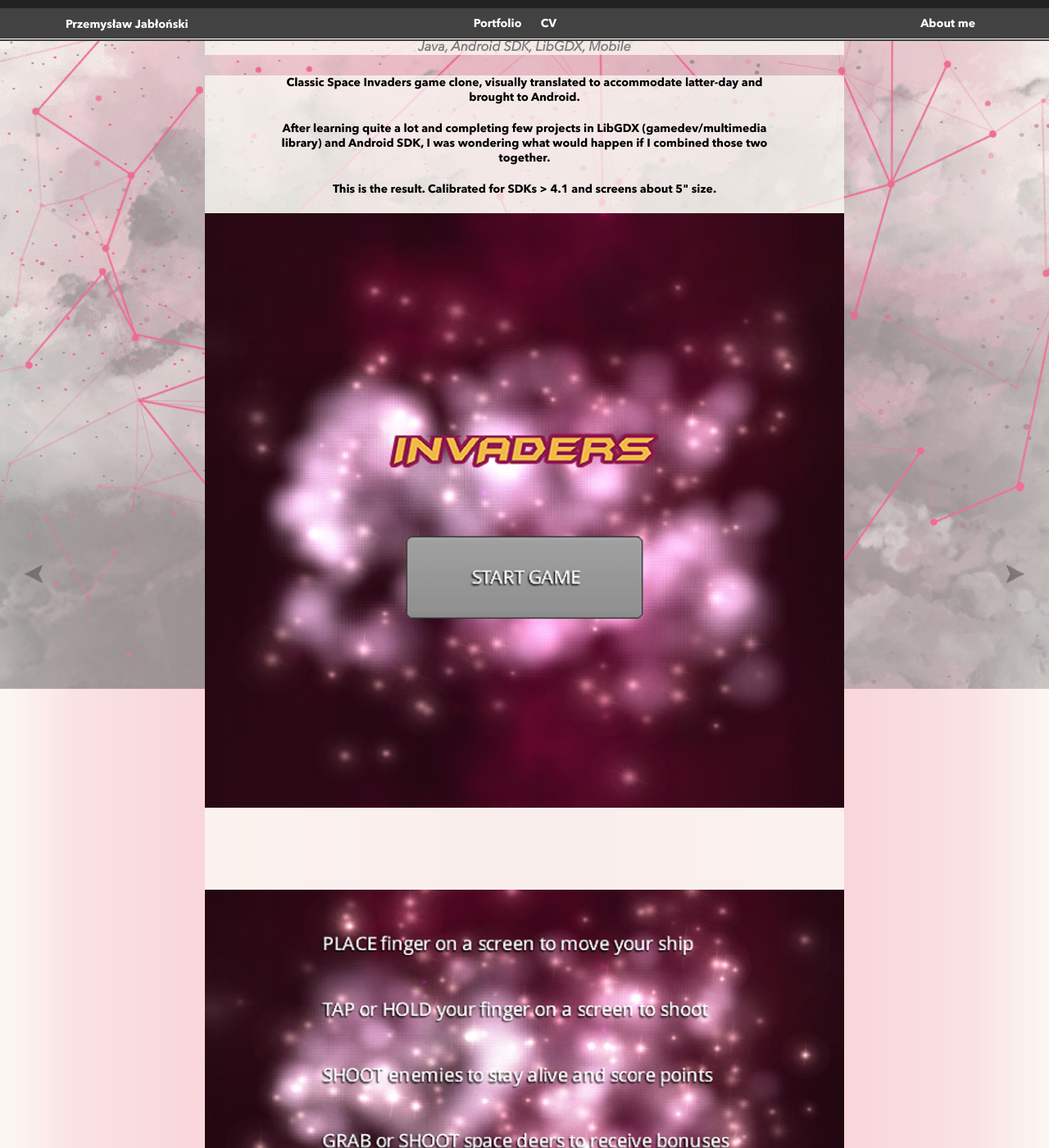
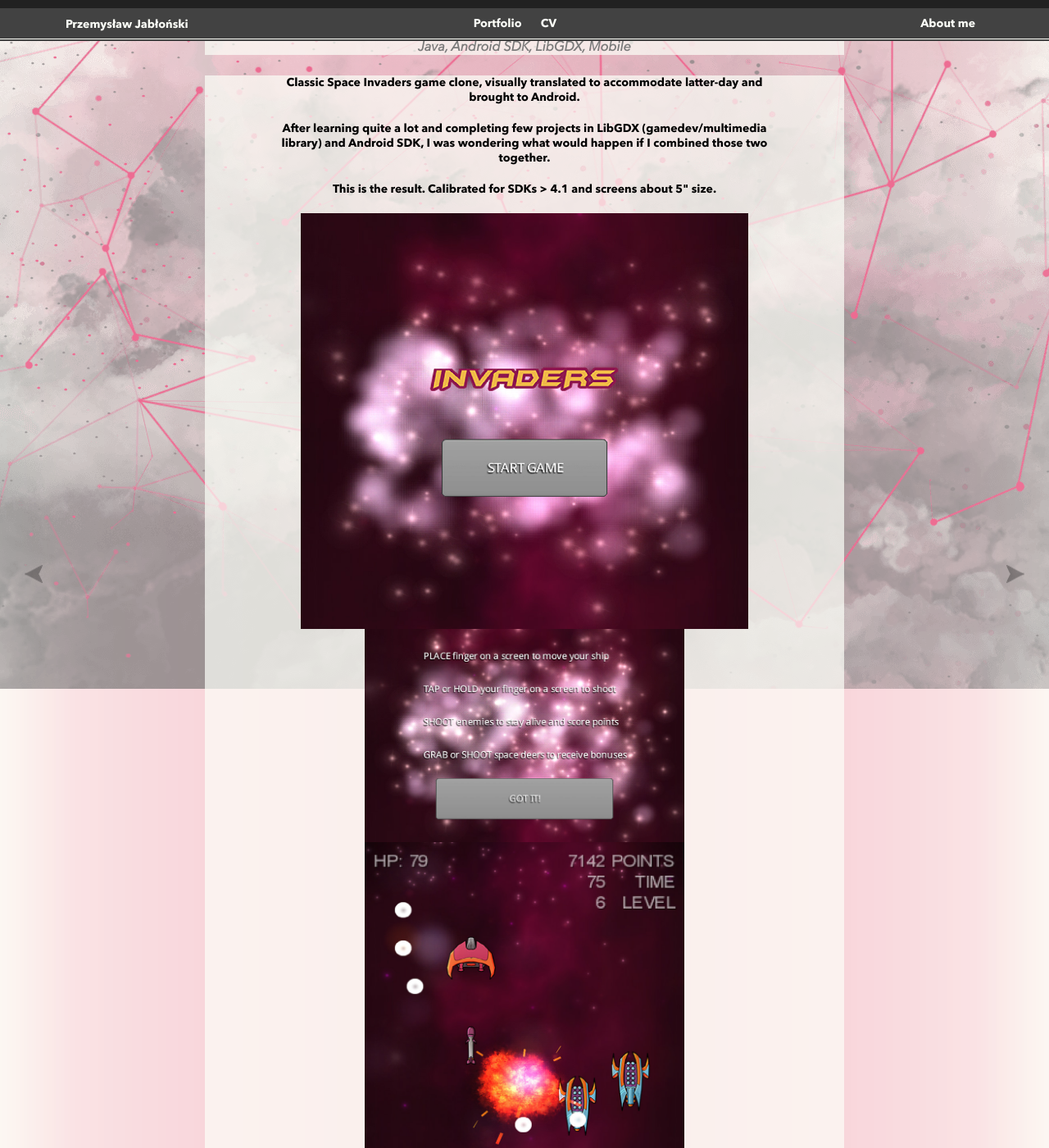
Before and after one commit to przemek-jablonski/sharaquss.github.io, a Jekyll site: the page built from _posts/2016-09-03-space-invaders.markdown, in a window 1280 px wide and 1400 px high, scrolled down 560 px. Shown: the whole window at 82% size. Built offline with Jekyll 4.4.1, drawn with Linux system fonts in a browser that asks for light colours.

Commit message:
added different widths for different images in .postwide

```diff
--- a/_posts/2016-08-20-smarti.markdown
+++ b/_posts/2016-08-20-smarti.markdown
@@ -31,7 +31,7 @@ platform: Windows / OSX / Linux
 </div>
 
 
-<div class="showcase">
+<div class="showcase-mobile-big">
 	<img src="/img/smarti/3.jpg" alt="3.jpg">
 </div>
 
--- a/_posts/2016-09-03-space-invaders.markdown
+++ b/_posts/2016-09-03-space-invaders.markdown
@@ -25,20 +25,20 @@ platform: Android (iOS / Desktop/ HTML5 ready)
 
 
 
-<div class="showcase">
+<div class="showcase-mobile-big">
 	<img src="/img/space-invaders/1.jpg" alt="1.jpg">
 </div>
 
-<div class="showcase">
+<div class="showcase-mobile">
 	<img src="/img/space-invaders/2.jpg" alt="2.jpg">
 </div>
 
 
-<div class="showcase">
+<div class="showcase-mobile">
 	<img src="/img/space-invaders/3.jpg" alt="3.jpg">
 </div>
 
 
-<div class="showcase">
+<div class="showcase-mobile">
 	<img src="/img/space-invaders/4.jpg" alt="4.jpg">
 </div>
--- a/_posts/2016-09-11-betterfy.markdown
+++ b/_posts/2016-09-11-betterfy.markdown
@@ -44,7 +44,7 @@ platform: Android
     Some functionalities are implemented using their SDK (like some authentication and authorization elements), but I generally tried to do things from scratch on my own.
 </p>
 
-<div class="showcase">
+<div class="showcase-mobile">
 	<img src="/img/betterfy/1.jpg" alt="1.jpg">
 </div>
 
@@ -53,11 +53,11 @@ platform: Android
 </div>
 
 
-<div class="showcase">
+<div class="showcase-mobile">
 	<img src="/img/betterfy/3.jpg" alt="3.jpg">
 </div>
 
 
-<div class="showcase">
+<div class="showcase-mobile">
 	<img src="/img/betterfy/4.jpg" alt="4.jpg">
 </div>
```
Also changed, not shown: _includes/css/style.css (+8 -0 lines).
